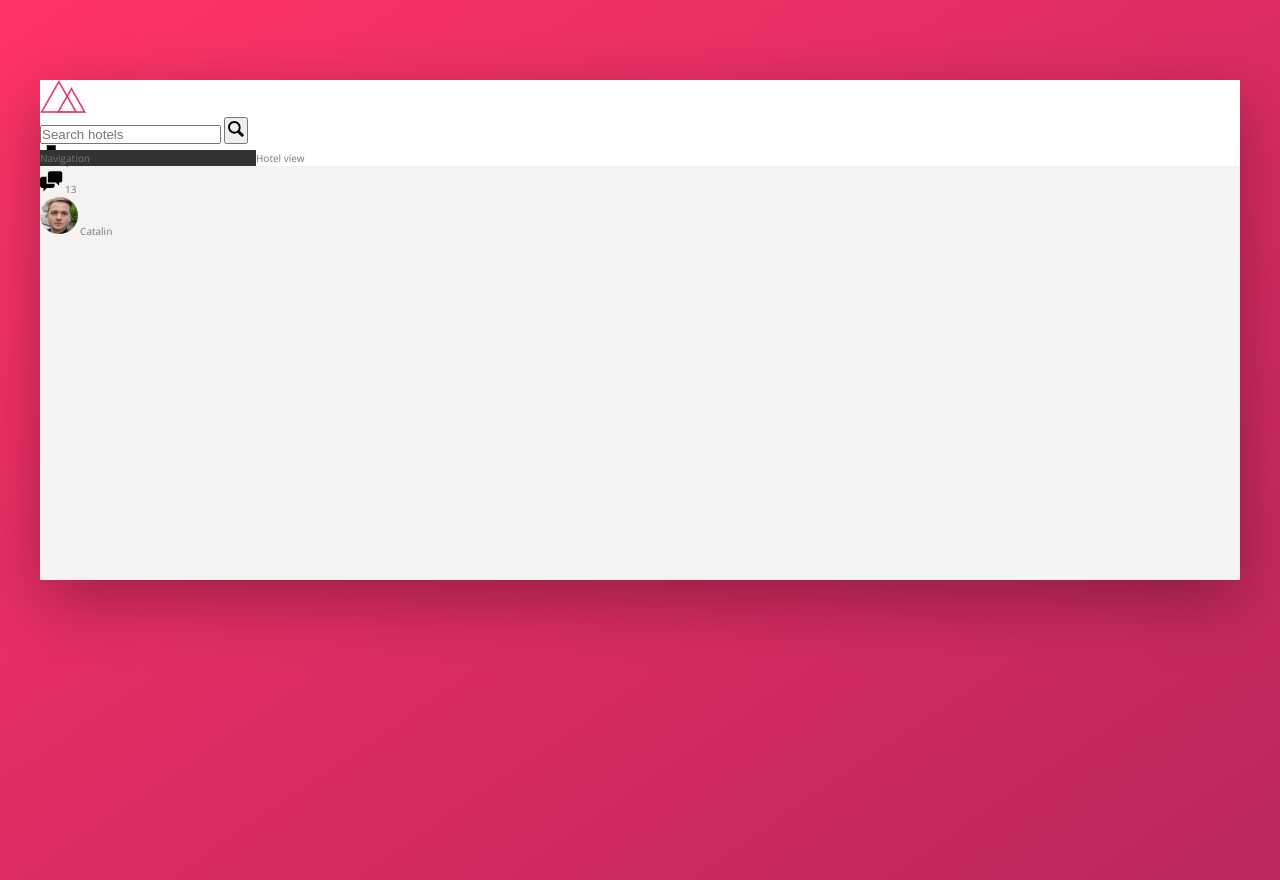
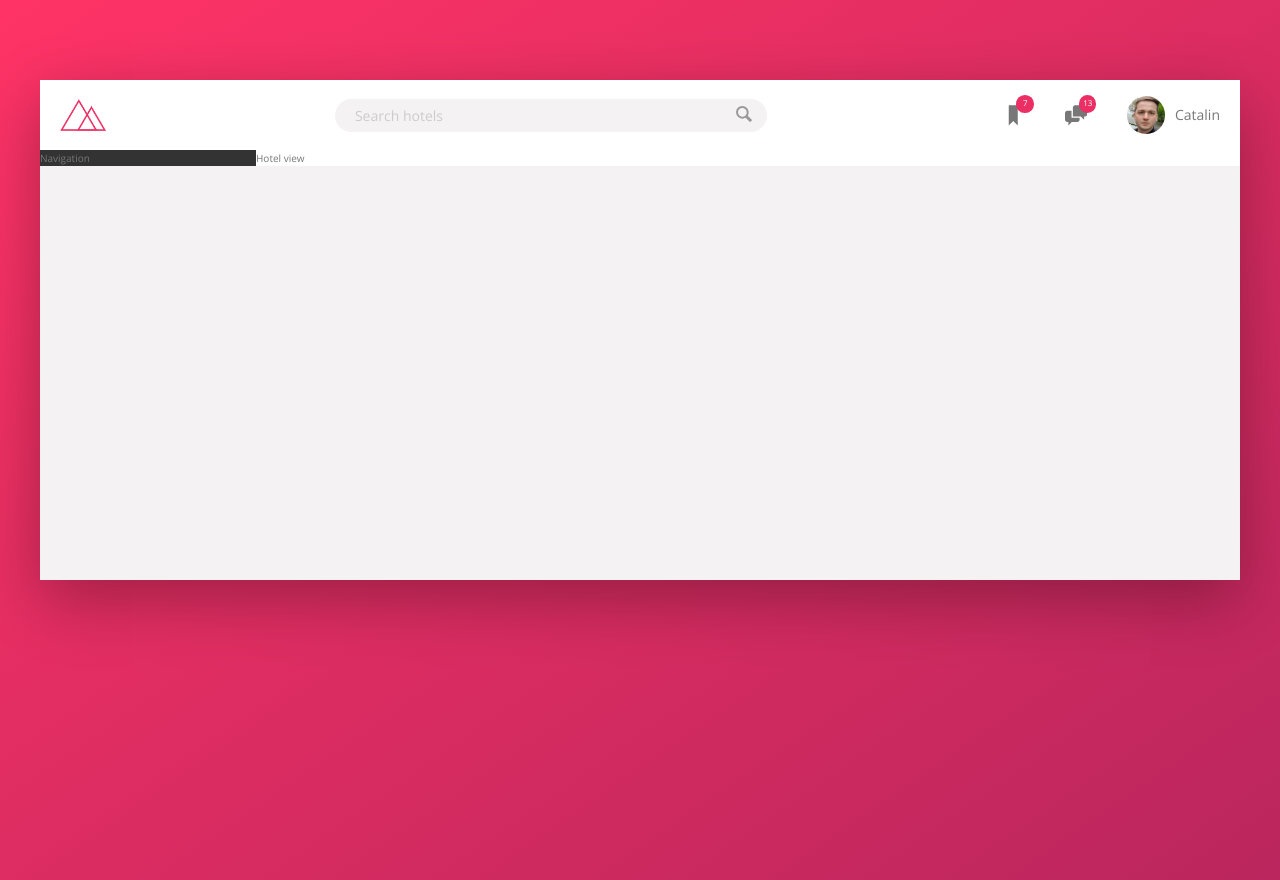
Before and after one commit to catalinpetrovici/Trillo-SASS-FlexBox, a website: page index.html in a window 1280 px wide. Drawn offline with nearby package versions, Linux system fonts and the light colour scheme.

Commit message:
Building the Header - done

```diff
--- a/index.html
+++ b/index.html
@@ -23,13 +23,13 @@
                 </button>
             </form>
             <nav class="user-nav">
-                <div class="user_nav__icon-box">
+                <div class="user-nav__icon-box">
                     <svg class="user-nav__icon">
                         <use xlink:href="./img/sprite.svg#icon-bookmark"></use>
                     </svg>
                     <span class="user-nav__notification">7</span>
                 </div>
-                <div class="user_nav__icon-box">
+                <div class="user-nav__icon-box">
                     <svg class="user-nav__icon">
                         <use xlink:href="./img/sprite.svg#icon-chat"></use>
                     </svg>
--- a/sass/_components.scss
+++ b/sass/_components.scss
@@ -3,46 +3,112 @@
 
 .logo {
     height: 3.25rem;
+    margin-left: 2rem;
 }
 
 //////////////////////////
 // SEARCH
 
 .search {
+    flex: 0 0 40%;
+    display: flex;
+    align-items: center; // cross-axis
+    justify-content: center; //main-axis
+
     &__input {
+        font-family: inherit;
+        font-size: inherit;
+        color: inherit;
+        background-color: var(--color-grey-light-2);
+        border: none;
+        padding: 0.7rem 2rem;
+        border-radius: 100px;
+        width: 90%;
+        transition: all 0.2s;
+        margin-right: -3.25rem;
+
+        &:focus {
+            outline: none;
+            width: 100%;
+            background-color: var(--color-grey-light-3);
+        }
+
+        &::-webkit-input-placeholder {
+            font-weight: 100;
+            color: var(--color-grey-light-4);
+        }
+    }
+
+    &__input:focus + &__button {
+        background-color: var(--color-grey-light-2);
     }
 
     &__button {
+        border: none;
+        background-color: var(--color-grey-light-2);
+
+        &:focus {
+            outline: none;
+        }
+
+        &:active {
+            transform: translateY(2px);
+        }
     }
 
     &__icon {
         height: 2rem;
         width: 2rem;
+        fill: var(--color-grey-dark-3); //svg color
     }
 }
-
 //////////////////////////
 // USER NAVIGATION
 .user-nav {
+    align-self: stretch;
+    display: flex;
+    align-items: center;
+
+    & > * {
+        padding: 0 2rem;
+        cursor: pointer;
+        height: 100%;
+        display: flex;
+        align-items: center;
+    }
+
+    & > *:hover {
+        background-color: var(--color-grey-light-2);
+    }
+
     &__icon-box {
+        position: relative;
     }
 
     &__icon {
         height: 2.25rem;
         width: 2.25rem;
+        fill: var(--color-grey-dark-2);
     }
 
     &__notification {
-    }
-
-    &__user {
+        font-size: 0.8rem;
+        height: 1.75rem;
+        width: 1.75rem;
+        border-radius: 50%;
+        background-color: var(--color-primary);
+        color: var(--color-white);
+        position: absolute;
+        top: 1.5rem;
+        right: 1.1rem;
+        display: flex;
+        justify-content: center;
+        align-items: center;
     }
 
     &__user-photo {
         height: 3.75rem;
         border-radius: 50%;
-    }
-
-    &__user-name {
+        margin-right: 1rem;
     }
 }
--- a/sass/_layout.scss
+++ b/sass/_layout.scss
@@ -8,9 +8,14 @@
 }
 
 .header {
+    font-size: 1.4rem;
     height: 7rem;
     background-color: var(--color-white);
     border-bottom: var(--color-grey-light-2);
+
+    display: flex;
+    justify-content: space-between;
+    align-items: center;
 }
 
 .content {
```
Also changed, not shown: css/style.css.
